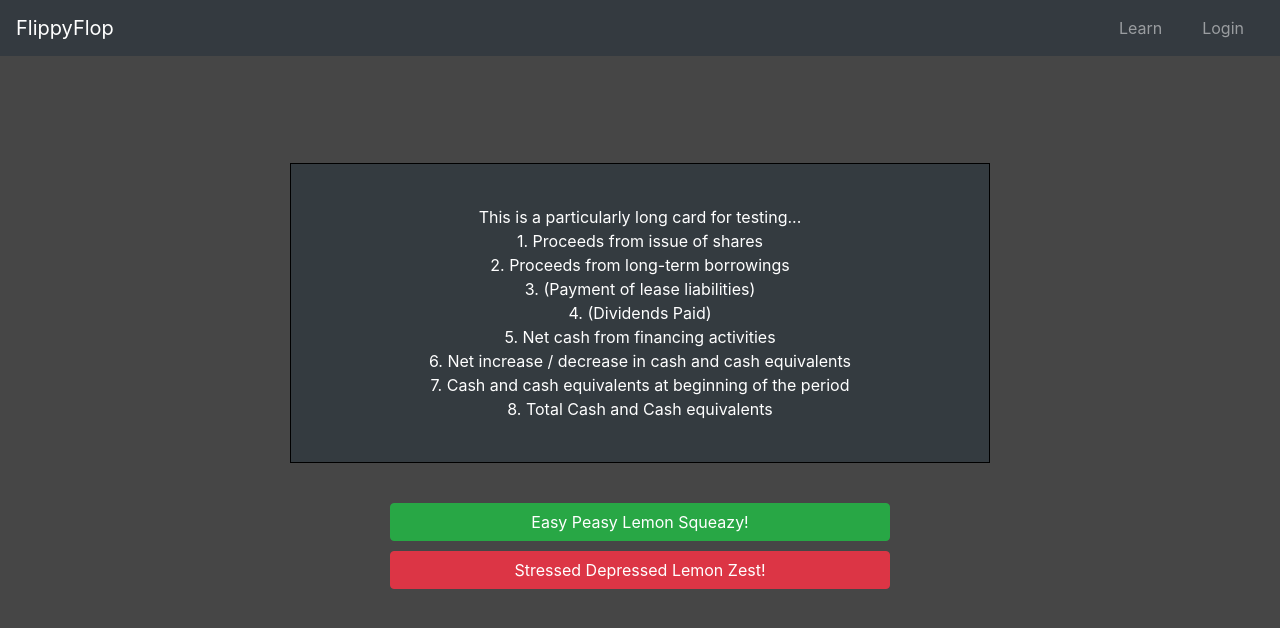
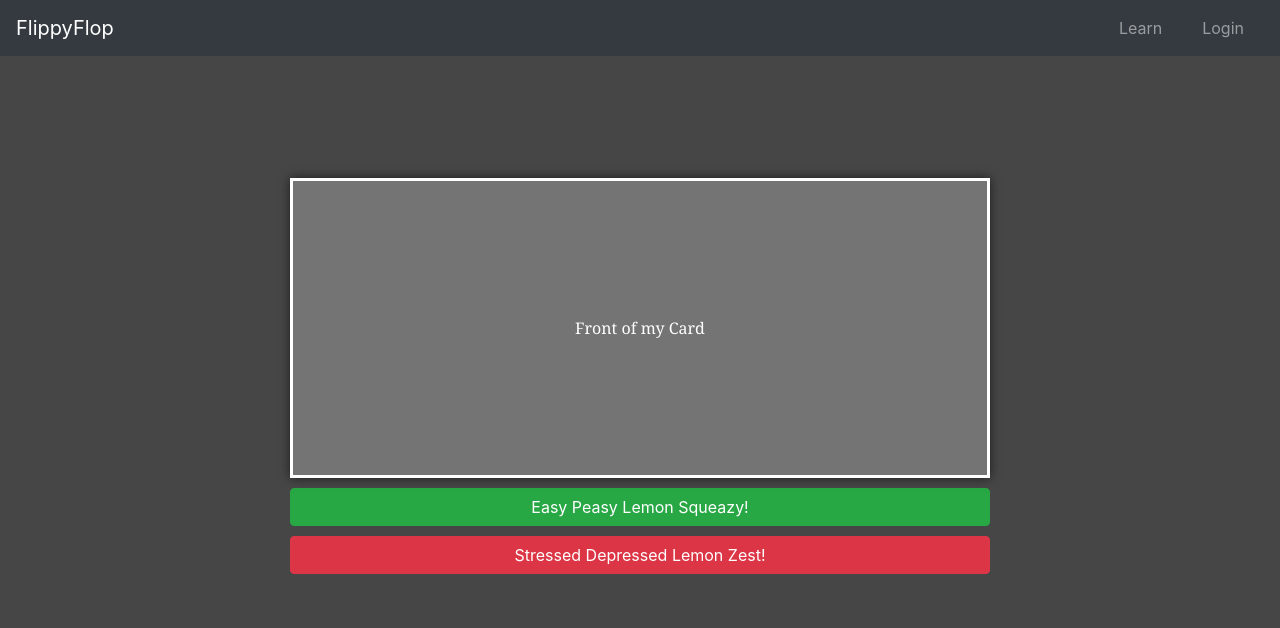
Before and after one commit to JacquesDonnelly/FlippyFlopFrontEnd, a React (Create React App) app in the folder flippyflopfrontend/: page / in a window 1280 px wide. Shown: the top 628 px of the page. Built offline with nearby package versions, Linux system fonts and the light colour scheme.

Commit message:
the card now flips

```diff
--- a/flippyflopfrontend/src/components/Card.css
+++ b/flippyflopfrontend/src/components/Card.css
@@ -1,14 +1,83 @@
-.Card {
-  border: 1px solid black;
+.flipCard {
+  -webkit-perspective: 800;
+  -ms-perspective: 800;
+  -moz-perspective: 800;
+  -o-perspective: 800;
+   width: 90%;
+   max-width: 700px;
+   height: 300px;
+   position: relative;
+   margin: auto;
+   margin-top: 0px;
+}
+.flipCard .flippything.flipped {
+  transform:rotatey(-180deg);
+  -ms-transform:rotatey(-180deg); /* IE 9 */
+  -moz-transform:rotatey(-180deg); /* Firefox */
+  -webkit-transform:rotatey(-180deg); /* Safari and Chrome */
+  -o-transform:rotatey(-180deg); /* Opera */
+}
+.flipCard .flippything {
+  width: 100%;
+  height: 100%;
+  margin-bottom: 10px;
+  -webkit-transform-style: preserve-3d;
+  -webkit-transition: 0.5s;
+  -moz-transform-style: preserve-3d;
+  -moz-transition: 0.5s;
+  -ms-transform-style: preserve-3d;
+  -ms-transition: 0.5s;
+  -o-transform-style: preserve-3d;
+  -o-transition: 0.5s;
+  transform-style: preserve-3d;
+  transition: 0.5s;
+}
+.flipCard .flippything .side {
+  width: 100%;
+  height: 100%;
+  padding: 10px;
+  cursor: pointer;
+  position: absolute;
+  box-sizing: border-box;
+  z-index: 2;
+  backface-visibility: hidden;  /* W3C */
+  -webkit-backface-visibility: hidden; /* Safari & Chrome */
+  -moz-backface-visibility: hidden; /* Firefox */
+  -ms-backface-visibility: hidden; /* Internet Explorer */
+  -o-backface-visibility: hidden; /* Opera */
+  box-shadow: 0 0 10px rgba(0,0,0,0.6);
+  overflow: auto;
+}
+.flipCard .flippything .back {
+  color: black;
+  transform:rotatey(-180deg);
+  -ms-transform:rotatey(-180deg); /* IE 9 */
+  -moz-transform:rotatey(-180deg); /* Firefox */
+  -webkit-transform:rotatey(-180deg); /* Safari and Chrome */
+  -o-transform:rotatey(-180deg); /* Opera */
+}
+
+.flipCard .flippything .front {
+  font-family: Georgia;
+  font-size: 1em;
   text-align: center;
-  height: 300px;
-  width: 90%;
-  max-width: 700px;
-  margin-bottom: 30px;
-  background-color: #343b40;
+  background-color: rgba(255, 255, 255, .25);
+  border: 3px solid white;
   color: white;
   display: flex;
+  justify-content: center;
   align-items: center;
+
+}
+.flipCard .flippything .back {
+  background-color: rgba(255, 255, 255, 0.25);
+  border: 3px solid white;
+  text-align: center;
+  color: white;
+  text-align: center;
+  font-family: Georgia;
+  font-size: 1em;
+  display: flex;
   justify-content: center;
-  white-space: pre-line;
+  align-items: center;
 }
--- a/flippyflopfrontend/src/components/Card.js
+++ b/flippyflopfrontend/src/components/Card.js
@@ -1,12 +1,33 @@
 import React from 'react';
 import './Card.css'
 
-function Card(props) {
-	return (
-		<div className="Card">
-			{props.front}
-		</div>
-	)
+
+class Card extends React.Component {
+	constructor(props) {
+		super(props);
+		this.flip = this.flip.bind(this)
+		this.state = {is_flipped: false};
+	}
+
+	flip() {
+		const priorFlipState = this.state.is_flipped;
+		this.setState({is_flipped: !priorFlipState});
+	}
+
+	render() {
+		const flippedClass = (this.state.is_flipped ? 'flipped' : '')
+		const flippyThingClass = `flippything ${flippedClass}`
+
+		return (
+			<div className="flipCard">
+				<div className={flippyThingClass} onClick={this.flip}>
+					<div className="side front">Front of my Card</div>
+					<div className="side back"> Back of my Card</div>
+				</div>
+			</div>
+		)
+	}
 }
 
+
 export default Card
--- a/flippyflopfrontend/src/components/TestCard.css
+++ b/flippyflopfrontend/src/components/TestCard.css
@@ -1,6 +1,6 @@
 .resultButton {
   width: 90%;
-  max-width: 500px;
+  max-width: 700px;
   margin-top: 10px;
 }
 
```
